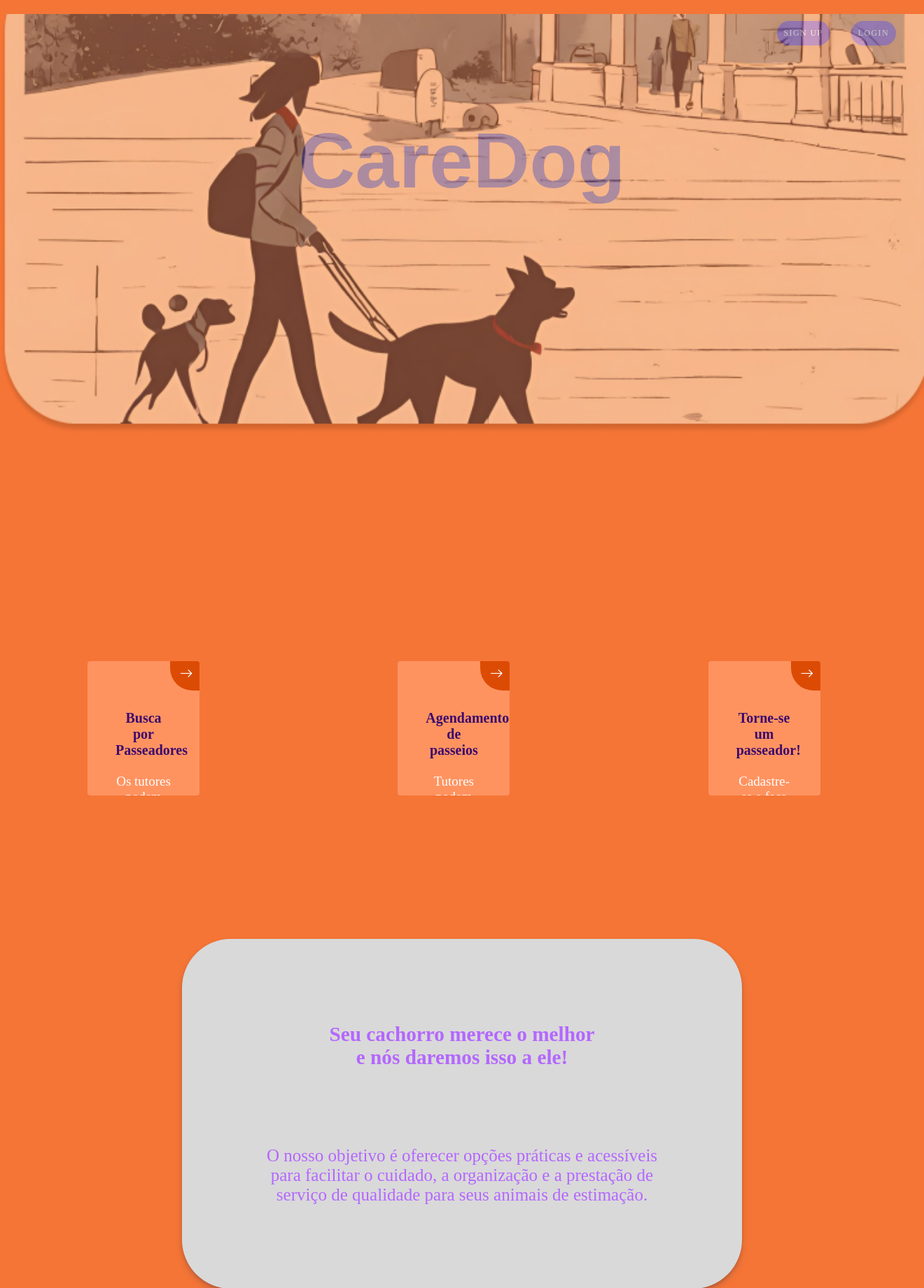
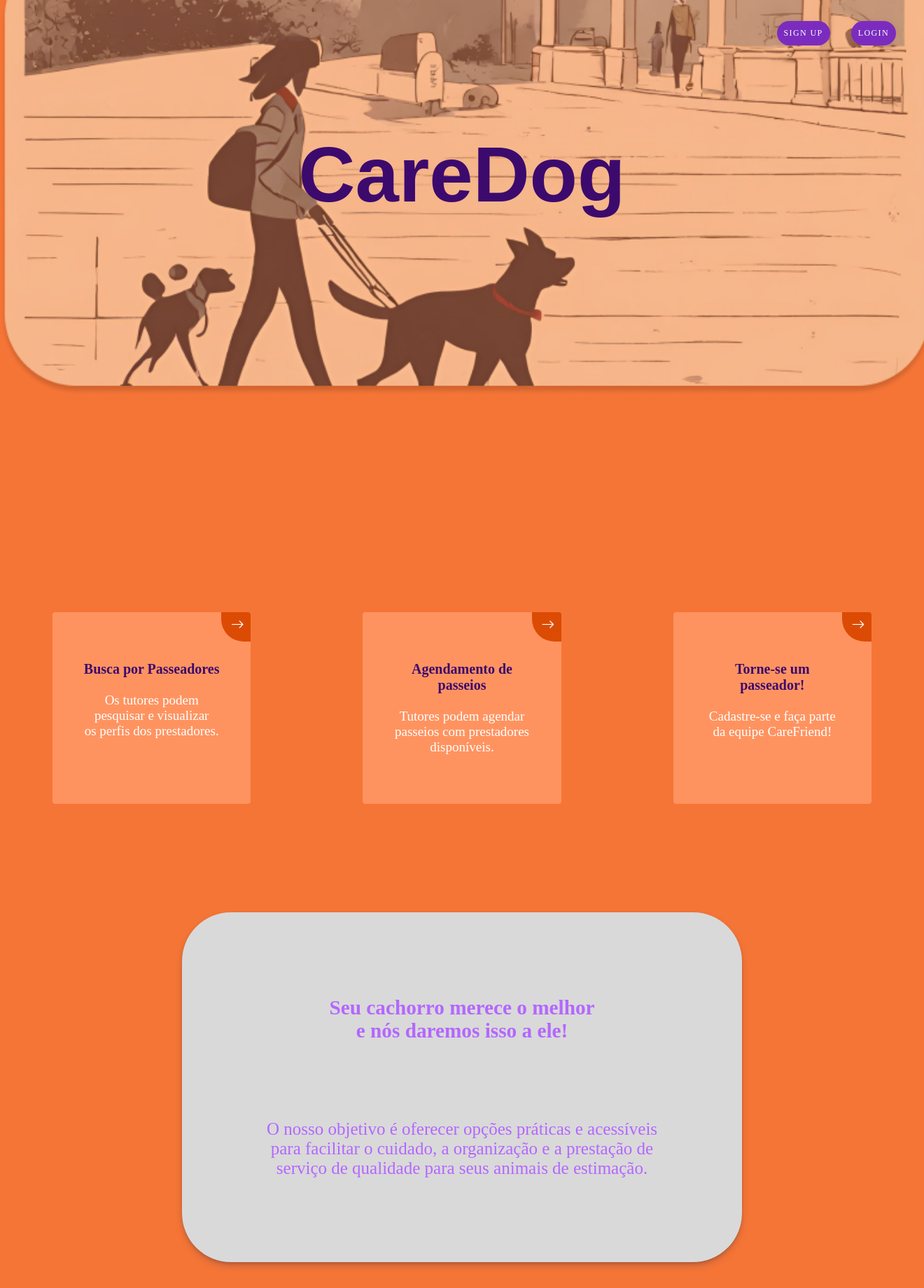
Before and after one commit to JoyceBianca/CareDog, a Flask app: page / in a window 1320 px wide. Shown: the top 1841 px of the page at 70% size. Run offline with Flask 3, Linux system fonts and the light colour scheme; some web fonts are replaced.

Commit message:
botao funcionando index corrigido

```diff
--- a/CareDog/static/css/style.css
+++ b/CareDog/static/css/style.css
@@ -43,14 +43,13 @@ nav {
     display: flex;
     justify-content:right;
     gap: 10px;
-    margin: 20px;
+    padding: 20px;
 
 }
 button {
     display: flex;
     justify-content: center;
-    align-items: center;
-    flex-direction: row-reverse;
+    /* flex-direction: row-reverse; */
     padding: 10px 10px;
     align-items: center;
     font-family: Kodchasan;
@@ -67,21 +66,19 @@ button {
     color: white;
     margin-top: 10px;
     margin-right: 20px;
-
-
 }
 
 .titulo{
     font-family: 'Source Sans Pro', sans-serif;
 
-
 }
 
-nav:hover {
+button:hover {
     letter-spacing: 3px;
     background-color: #3C0A6D;
     color: var(--cor-nova);
     box-shadow: #3C0A6D 0px 7px 29px 0px;
+    cursor: pointer;
 }
 
 nav:active {
@@ -96,6 +93,7 @@ nav:active {
 /*imagem da pagina*/
 .principal {
     height: 100vh;
+    background-image: url(../fotos/fundo.png);
     background-repeat: no-repeat;
     background-size: 100%;
 }
@@ -119,7 +117,9 @@ h1 {
 }
 
 .coluna {
+    display: flex;
     padding: 75px; /* Adiciona espaçamento interno */
+    justify-content: center;
 }
 
 .go-arrow {
@@ -167,17 +167,18 @@ h1 {
 }
 
 .card1 {
-    display: block;
+    display: flex;
+    flex-grow: 1;
+    flex-direction: column;
     position: relative;
-    max-width: 262px;
+    min-width: 280px;
     background-color: var(--cor-texto);
     border-radius: 4px;
     padding: 70px 40px;
-    margin: 50px;
     text-decoration: none;
     z-index: 0;
     overflow: hidden;
-    height: 12rem;
+    min-height:15rem;
     width: 10rem;
     font-size: 19px;
     text-align: center;
--- a/CareDog/templates/index.html
+++ b/CareDog/templates/index.html
@@ -1,5 +1,6 @@
 <!DOCTYPE html>
 <html lang="pt-br">
+
 <head>
     <meta charset="UTF-8">
     <meta name="viewport" content="width=device-width, initial-scale=1.0">
@@ -9,8 +10,9 @@
     <script src="../static/js/loginRota.js"></script>
     <script src="../static/js/loginUsuario.js"></script>
 </head>
+
 <body>
-    <img class = "imagemfundo" src = fotos/fundo.png></img>
+    <!-- <img class = "imagemfundo" src = fotos/fundo.png></img>  -->
     <section class="principal">
         <section class="button">
             <nav>
@@ -27,7 +29,6 @@
     </section>
     <div class="container">
         <div class="coluna">
-            <div class="card">
             <a class="card1" href="#">
                 <h2>Busca por Passeadores</h2>
                 <p class="small"><br>Os tutores podem pesquisar e visualizar<br>os perfis dos prestadores.</p>
@@ -38,9 +39,7 @@
                 </div>
             </a>
         </div>
-        </div>
         <div class="coluna">
-            <div class="card">
             <a class="card1" href="#">
                 <h2>Agendamento de passeios</h2>
                 <p class="small"><br>Tutores podem agendar passeios com prestadores disponíveis.</p>
@@ -51,9 +50,7 @@
                 </div>
             </a>
         </div>
-        </div>
         <div class="coluna">
-            <div class="card">
             <a class="card1" href="#">
                 <h2>Torne-se um passeador!</h2>
                 <p class="small"><br>Cadastre-se e faça parte da equipe CareFriend!</p>
@@ -65,12 +62,12 @@
             </a>
         </div>
     </div>
-    </div>
     <div class="centralizar">
         <section class="quadrado">
             <h3>Seu cachorro merece o melhor<br>e nós daremos isso a ele!</h3>
             <p>
-                O nosso objetivo é oferecer opções práticas e acessíveis<br>para facilitar o cuidado, a organização e a prestação de<br>serviço de qualidade para seus animais de estimação.
+                O nosso objetivo é oferecer opções práticas e acessíveis<br>para facilitar o cuidado, a organização e a
+                prestação de<br>serviço de qualidade para seus animais de estimação.
             </p>
         </section>
     </div>
@@ -78,12 +75,15 @@
         <a href="https://suporte.doghero.com.br/hc/pt-br" target="_blank" rel="noopener noreferrer">
             <p>Ajuda</p>
         </a>
-        <a href="https://suporte.doghero.com.br/hc/pt-br/articles/16044472145179-Pol%C3%ADtica-de-Privacidade" target="_blank" rel="noopener noreferrer">
+        <a href="https://suporte.doghero.com.br/hc/pt-br/articles/16044472145179-Pol%C3%ADtica-de-Privacidade"
+            target="_blank" rel="noopener noreferrer">
             <p>Política de Privacidade</p>
         </a>
-        <a href="https://suporte.doghero.com.br/hc/pt-br/sections/16043964766875-Termos-e-Pol%C3%ADticas" target="_blank" rel="noopener noreferrer">
+        <a href="https://suporte.doghero.com.br/hc/pt-br/sections/16043964766875-Termos-e-Pol%C3%ADticas"
+            target="_blank" rel="noopener noreferrer">
             <p>Termos de Uso</p>
         </a>
     </footer>
 </body>
+
 </html>
```
Lines whose indentation alone changed are shown as unchanged.
